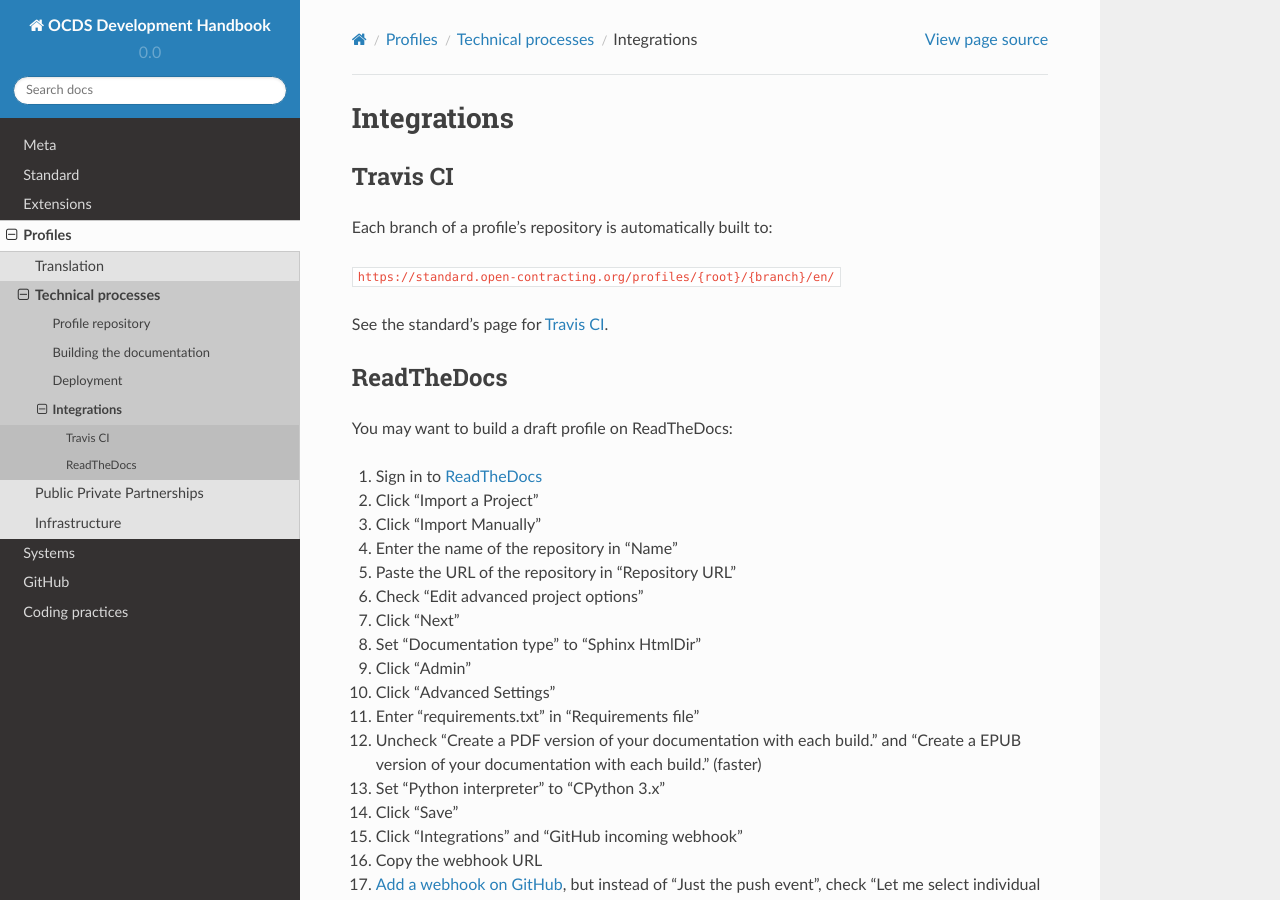
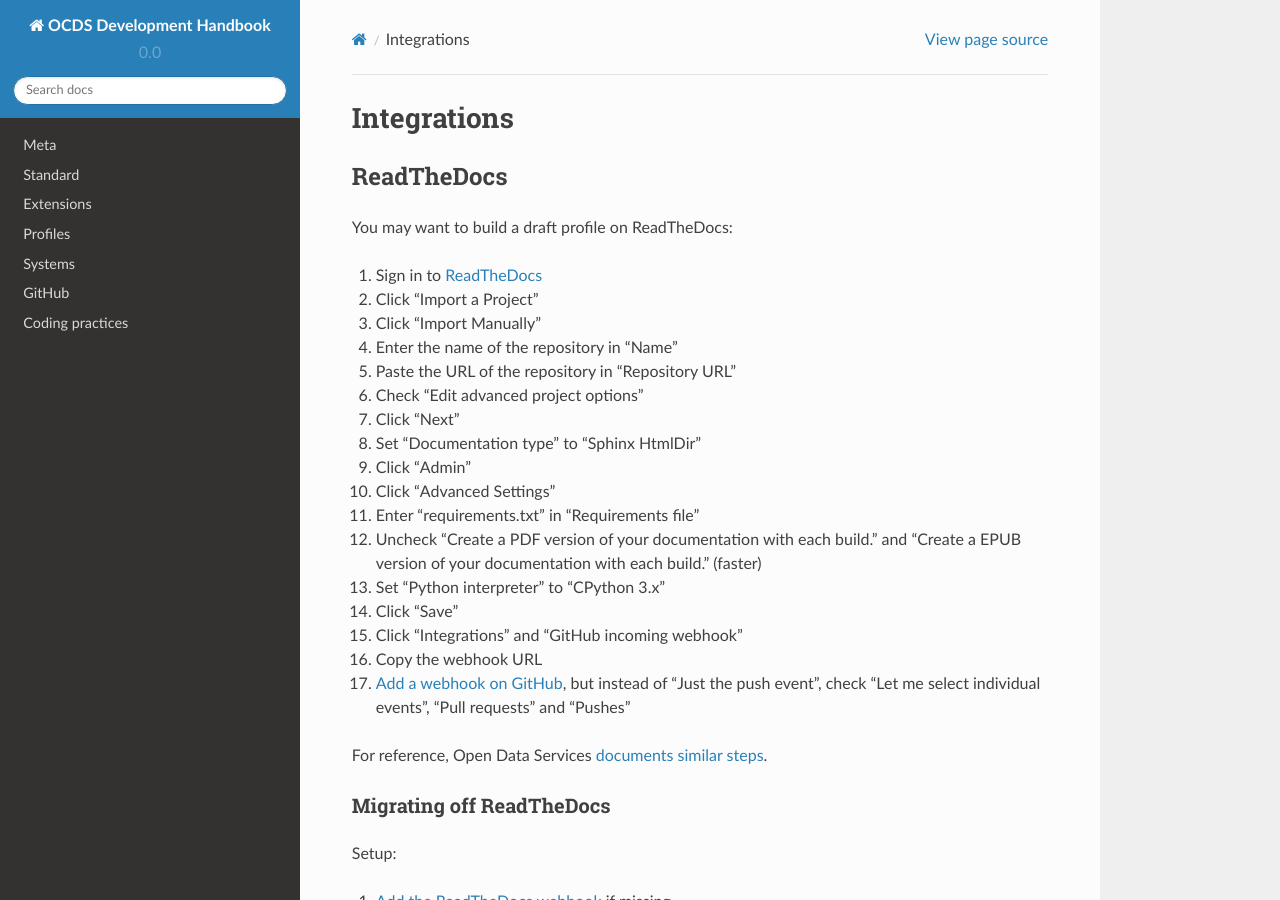
Before and after one commit to open-contracting/standard-development-handbook, a Sphinx documentation site: the page built from docs/profiles/technical/integrations.md, in a window 1280 px wide and 900 px high. Built offline with Sphinx 7.4.7 and the Read the Docs theme 2.0.0, drawn with Linux system fonts in a browser that asks for light colours.

Commit message:
Move Travis integration content to deploy repository

```diff
--- a/docs/profiles/technical/integrations.md
+++ b/docs/profiles/technical/integrations.md
@@ -1,12 +1,4 @@
 # Integrations
-
-## Travis CI
-
-Each branch of a profile's repository is automatically built to:
-
-`https://standard.open-contracting.org/profiles/{root}/{branch}/en/`
-
-See the standard's page for [Travis CI](../../../standard/technical/integrations).
 
 ## ReadTheDocs
 
```
Also changed, not shown: docs/profiles/technical/index.md (+0 -1 lines), docs/standard/technical/index.md (+0 -1 lines), docs/standard/technical/integrations.md (deleted, +0 -25 lines).
